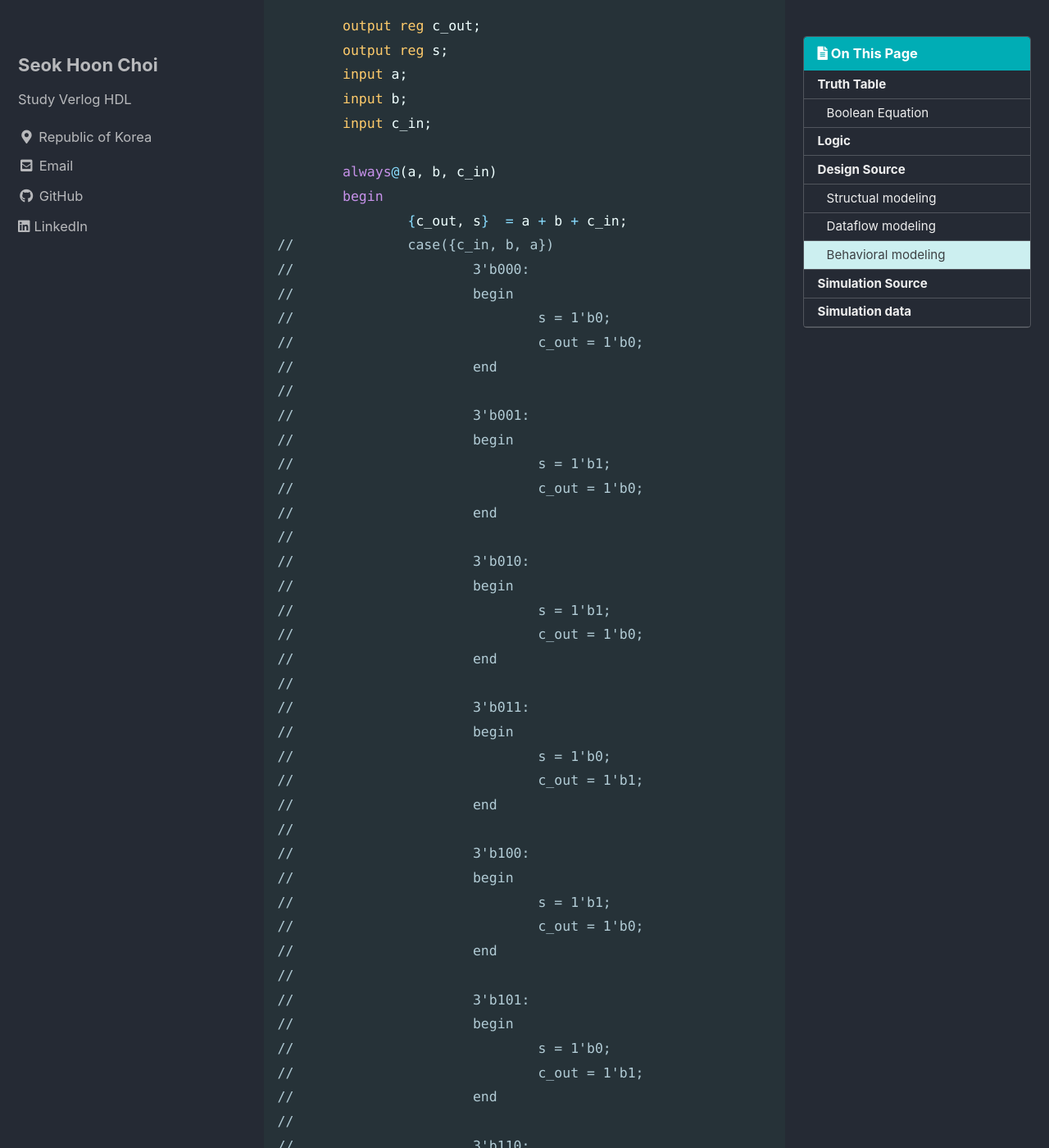
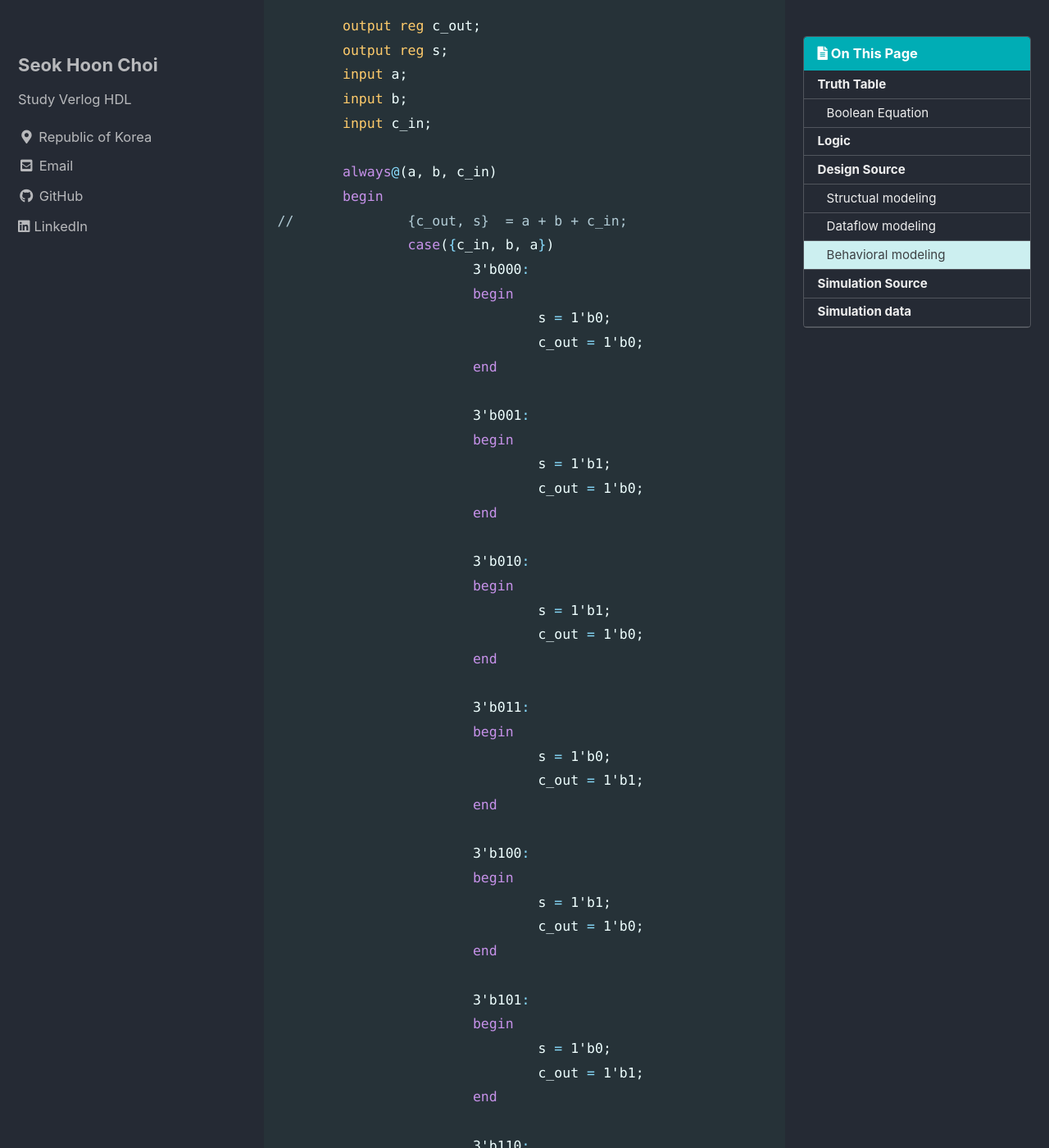
Before and after one commit to void7920/void7920.github.io, a Jekyll site: the page built from _posts/2022-01-25-Full_Adder.md, in a window 1280 px wide and 1400 px high, scrolled down 3159 px. Shown: the whole window at 82% size. Built offline with Jekyll 4.4.1, drawn with Linux system fonts in a browser that asks for light colours; cached includes are drawn as plain includes; some of the changed text lies outside the part shown.

Commit message:
Update files

````diff
--- a/_posts/2022-01-25-Full_Adder.md
+++ b/_posts/2022-01-25-Full_Adder.md
@@ -87,10 +87,10 @@ module Full_Adder_Dataflow(
 	input b;
 	input c_in;
 
-	assign {c_out, s} = a + b + c_in;
+	assign s = (a ^ b ^ c_in);
+	assign c_out = (a&b) | ((a^b) & c_in);
 
-//	assign s = (a ^ b ^ c_in);
-//	assign c_out = (a&b) | ((a^b) & c_in);
+//	assign {c_out, s} = a + b + c_in;
 endmodule
 ```
 
@@ -113,56 +113,56 @@ module Full_Adder_behavioral(
 
 	always@(a, b, c_in)
 	begin
-		{c_out, s}  = a + b + c_in;
-//		case({c_in, b, a})
-//			3'b000:
-//			begin
-//				s = 1'b0;
-//				c_out = 1'b0;
-//			end
-//
-//			3'b001:
-//			begin
-//				s = 1'b1;
-//				c_out = 1'b0;
-//			end
-//
-//			3'b010:
-//			begin
-//				s = 1'b1;
-//				c_out = 1'b0;
-//			end
-//
-//			3'b011:
-//			begin
-//				s = 1'b0;
-//				c_out = 1'b1;
-//			end
-//
-//			3'b100:
-//			begin
-//				s = 1'b1;
-//				c_out = 1'b0;
-//			end
-//
-//			3'b101:
-//			begin
-//				s = 1'b0;
-//				c_out = 1'b1;
-//			end
-//
-//			3'b110:
-//			begin
-//				s = 1'b0;
-//				c_out = 1'b1;
-//			end
-//
-//			3'b111:
-//			begin
-//				s = 1'b1;
-//				c_out = 1'b1;
-//			end
-//		endcase
+//		{c_out, s}  = a + b + c_in;
+		case({c_in, b, a})
+			3'b000:
+			begin
+				s = 1'b0;
+				c_out = 1'b0;
+			end
+
+			3'b001:
+			begin
+				s = 1'b1;
+				c_out = 1'b0;
+			end
+
+			3'b010:
+			begin
+				s = 1'b1;
+				c_out = 1'b0;
+			end
+
+			3'b011:
+			begin
+				s = 1'b0;
+				c_out = 1'b1;
+			end
+
+			3'b100:
+			begin
+				s = 1'b1;
+				c_out = 1'b0;
+			end
+
+			3'b101:
+			begin
+				s = 1'b0;
+				c_out = 1'b1;
+			end
+
+			3'b110:
+			begin
+				s = 1'b0;
+				c_out = 1'b1;
+			end
+
+			3'b111:
+			begin
+				s = 1'b1;
+				c_out = 1'b1;
+			end
+		endcase
 	end
 endmodule
 ```
````
Also changed, not shown: _posts/2022-01-25-Half_Adder.md (+28 -28 lines), _posts/2022-03-31-Floating_Point.md (added, +119 -0 lines), _posts/2022-04-13-Multiplier.md (added, +123 -0 lines).
